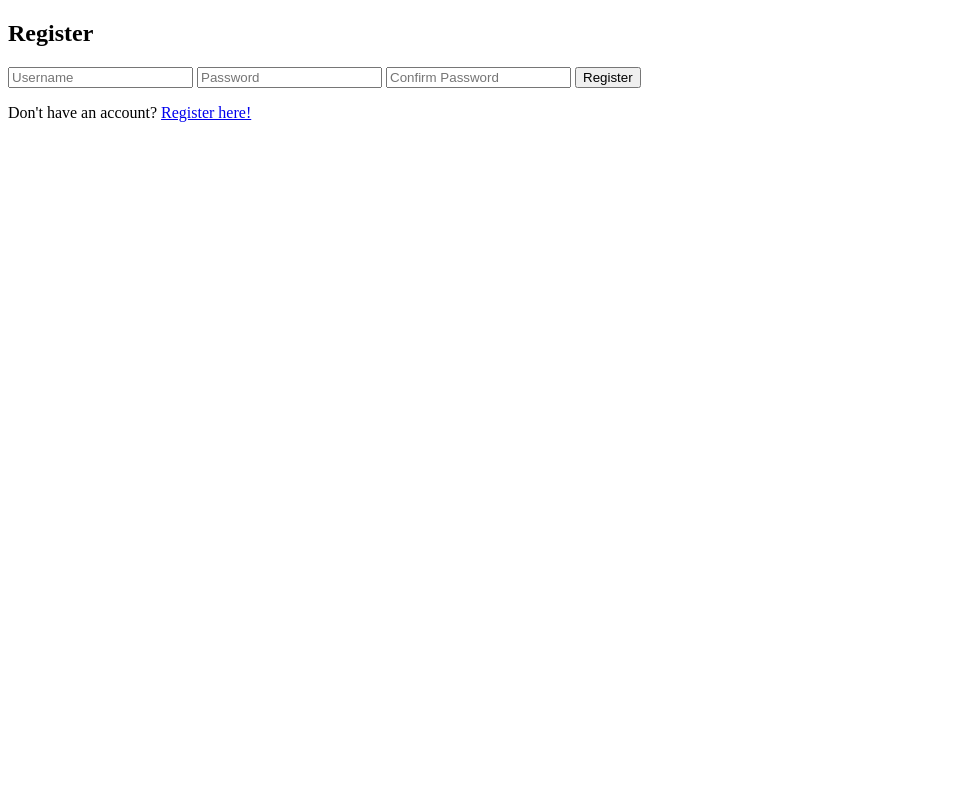
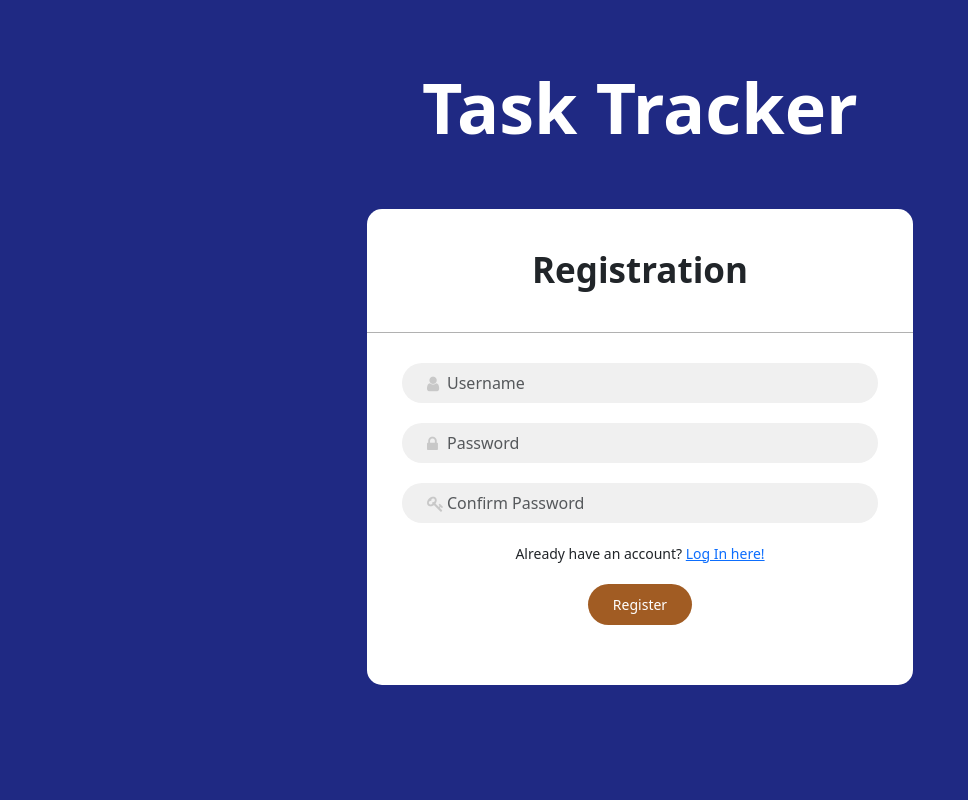
Before and after one commit to riojr100/utstasktracker, a PHP site: page /register.php in a window 1280 px wide. Shown: the whole page, without its empty margins (0-968 px from the left). Run offline with PHP 8.4, Linux system fonts and the light colour scheme.

Commit message:
Register and Login Done

```diff
--- a/register.php
+++ b/register.php
@@ -4,19 +4,52 @@
 <head>
     <meta charset="UTF-8">
     <meta name="viewport" content="width=device-width, initial-scale=1.0">
-    <title>Document</title>
 </head>
 
-<body>
-    <div id="login-form">
-        <h2>Register</h2>
-        <form action="register_handler.php" method="post">
-            <input type="text" name="username" placeholder="Username" required>
-            <input type="password" name="password" placeholder="Password" required>
-            <input type="password" name="passwordConfirm" placeholder="Confirm Password" required>
-            <input type="submit" name="register" value="Register">
-            <p>Don't have an account? <a href="register.php">Register here!</a></p>
-        </form>
+<link href="https://cdn.jsdelivr.net/npm/bootstrap@5.3.2/dist/css/bootstrap.min.css" rel="stylesheet" integrity="sha384-T3c6CoIi6uLrA9TneNEoa7RxnatzjcDSCmG1MXxSR1GAsXEV/Dwwykc2MPK8M2HN" crossorigin="anonymous">
+<link rel="stylesheet" href="style.css">
+<link rel="stylesheet" href="https://maxcdn.bootstrapcdn.com/font-awesome/4.7.0/css/font-awesome.min.css">
+
+<body class="body-login-register">
+    <div class="form-bg">
+        <div class="container">
+            <h1 class="app-title">Task Tracker</h1>
+            <div class="row justify-content-center">
+
+                <?php
+                if (isset($_POST['unmatched'])) { ?>
+                    <div class="alert alert-danger" role="alert">
+                        Password and Confirm Password do not match
+                    </div>
+                <?php
+                }
+                ?>
+
+                <div class="col-md-offset-3 col-md-6">
+                    <form class="form-horizontal" action="register.php" method="post">
+                        <span class="heading">Registration</span>
+                        <div class="form-group">
+                            <input type="text" name="username" class="form-control" id="form-control" placeholder="Username">
+                            <i class="fa fa-user"></i>
+                        </div>
+                        <div class="form-group">
+                            <input type="password" name="password" class="form-control" id="form-control" placeholder="Password">
+                            <i class="fa fa-lock"></i>
+                        </div>
+                        <div class="form-group">
+                            <input type="password" name="passwordConfirm" class="form-control" id="" placeholder="Confirm Password">
+                            <i class="fa fa-key"></i>
+                        </div>
+                        <div class="form-group">
+                            <p>Already have an account? <a href="login.php">Log In here!</a></p>
+                        </div>
+                        <div class="form-group">
+                            <button type="submit" name="register" value="register" class="btn btn-default" id="btn">Register</button>
+                        </div>
+                    </form>
+                </div>
+            </div>
+        </div>
     </div>
 </body>
 
--- a/style.css
+++ b/style.css
@@ -1,8 +1,7 @@
-/*Login Form*/
+/* Login and Registration Form */
 
-.body-login{
+.body-login-register{
     background: #1f2983;
-    display: flex;
     align-items: center;
     justify-content: center;
     min-height: 100vh;
@@ -77,7 +76,7 @@
 }
 
 .form-horizontal .btn{
-    float: right;
+    float: center;
     font-size: 14px;
     color: #fff;
     background: #a15c23;
@@ -104,4 +103,4 @@
     }
 }
 
-/*End Login Form*/
+/* End Login and Registration Form */
```
Also changed, not shown: login.php (+24 -4 lines).
